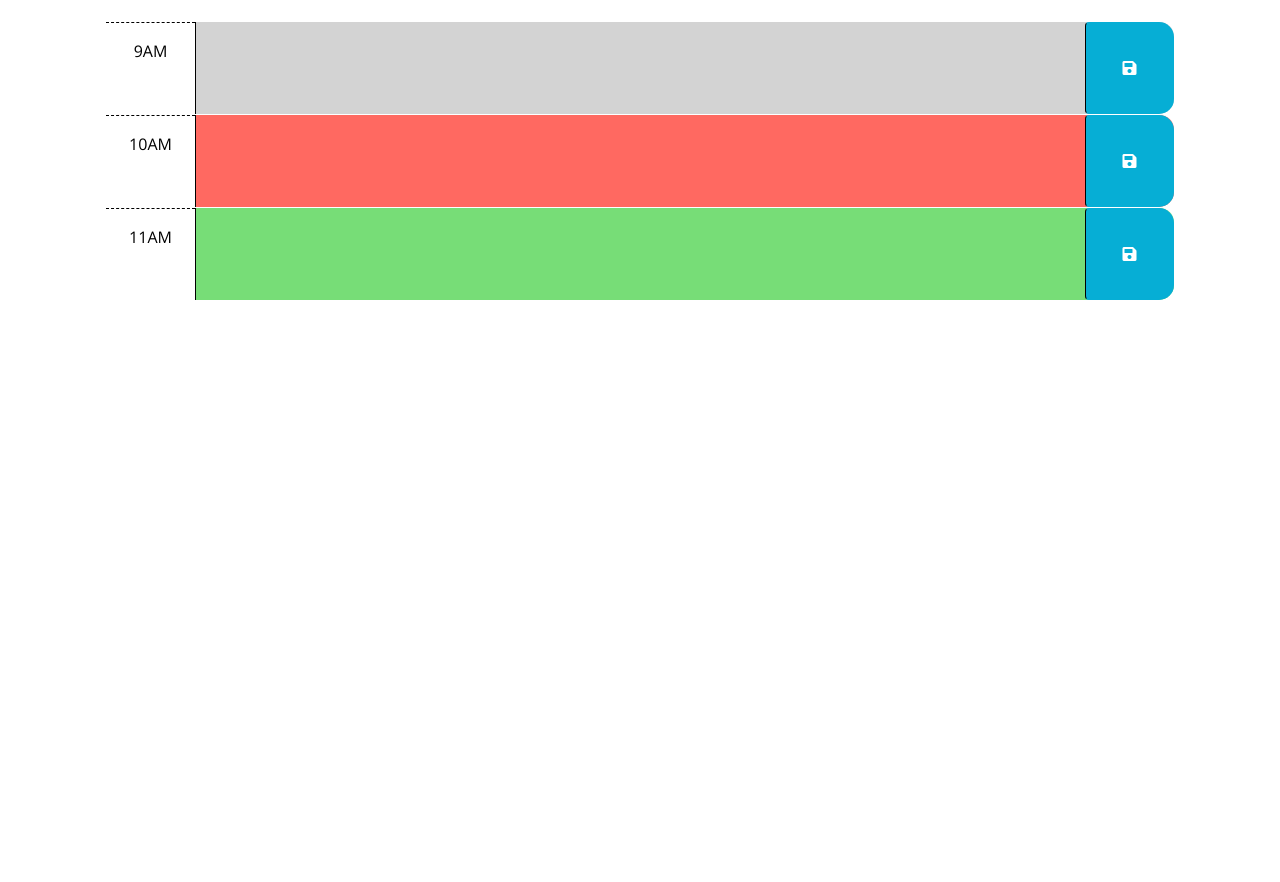
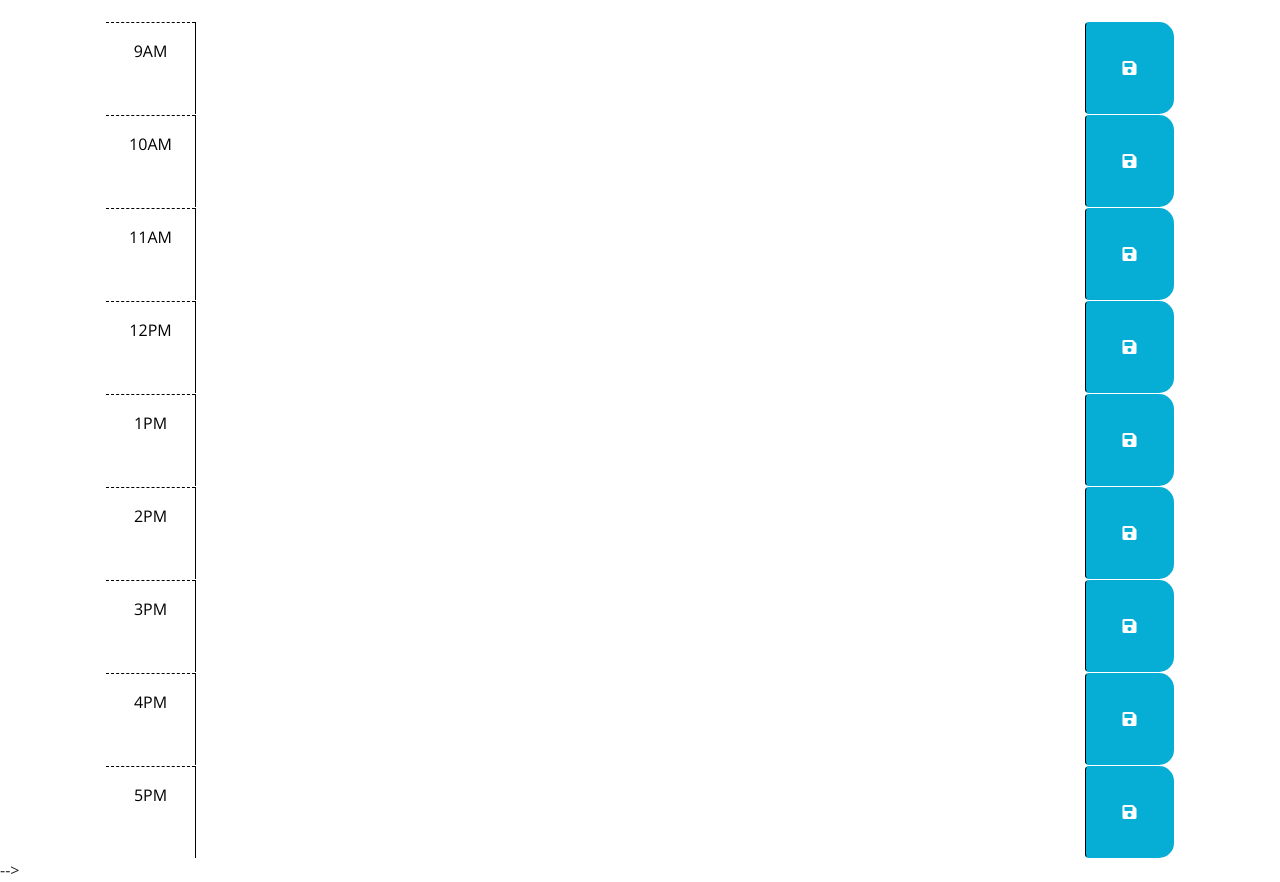
Before and after one commit to bragceo/Lavell-s-Work-Day-Scheduler-, a plain HTML site: page index.html in a window 1280 px wide. Shown: the part 235-1117 px from the top of the page. Before the commit the page ends 800 px from the top, so only its background shows below. Drawn offline with nearby package versions, Linux system fonts and the light colour scheme.

Commit message:
replaced time-blocks with 9 new time-blocks all with a unique data-time attribute

```diff
--- a/index.html
+++ b/index.html
@@ -1,4 +1,131 @@
 <!DOCTYPE html>
+<html lang="en">
+  <head>
+    <meta charset="UTF-8" />
+    <meta name="viewport" content="width=device-width, initial-scale=1.0" />
+    <meta http-equiv="X-UA-Compatible" content="ie=edge" />
+    <link
+      rel="stylesheet"
+      href="https://cdn.jsdelivr.net/npm/bootstrap@5.1.3/dist/css/bootstrap.min.css"
+    />
+    <link
+      rel="stylesheet"
+      href="https://use.fontawesome.com/releases/v5.8.1/css/all.css"
+      integrity="sha384-50oBUHEmvpQ+1lW4y57PTFmhCaXp0ML5d60M1M7uH2+nqUivzIebhndOJK28anvf"
+      crossorigin="anonymous"
+    />
+    <link
+      href="https://fonts.googleapis.com/css?family=Open+Sans&display=swap"
+      rel="stylesheet"
+    />
+    <link rel="stylesheet" href="style.css" />
+    <title>Work Day Scheduler</title>
+  </head>
+
+  <body>
+    <header class="p-5 mb-4 border-5 border-bottom border-dark text-center">
+      <h1 class="display-3">Work Day Scheduler</h1>
+      <p class="lead">A simple calendar app for scheduling your work day</p>
+      <p id="currentDay" class="lead"></p>
+    </header>
+    <div class="container-lg px-5">
+      <!-- Use data-time for time-block divs to store the hour value of the block. The
+           hour values are in 24-hour format. The javascript will need to compare the
+           value stored in data-time with the current hour to apply the "past",
+           "present", and "future" classes accordingly.
+           -->
+      <!-- Use a text area with data-index to store the user input. The data-index
+           value will be used as a key to save the input value in local storage.
+           -->
+      <div class="row time-block">
+        <div class="col-2 col-md-1 hour text-center py-3">9AM</div>
+        <textarea class="col-8 col-md-10 description" rows="3" data-index="0"></textarea>
+        <button class="btn saveBtn col-2 col-md-1" data-index="0">
+          <i class="fas fa-save" aria-hidden="true"></i>
+        </button>
+      </div>
+
+      <div class="row time-block">
+        <div class="col-2 col-md-1 hour text-center py-3">10AM</div>
+        <textarea class="col-8 col-md-10 description" rows="3" data-index="1"></textarea>
+        <button class="btn saveBtn col-2 col-md-1" data-index="1">
+          <i class="fas fa-save" aria-hidden="true"></i>
+        </button>
+      </div>
+
+      <div class="row time-block">
+        <div class="col-2 col-md-1 hour text-center py-3">11AM</div>
+        <textarea class="col-8 col-md-10 description" rows="3" data-index="2"></textarea>
+        <button class="btn saveBtn col-2 col-md-1" data-index="2">
+          <i class="fas fa-save" aria-hidden="true"></i>
+        </button>
+      </div>
+
+      <div class="row time-block">
+        <div
+    class="col-2 col-md-1 hour text-center py-3">12PM</div>
+    <textarea class="col-8 col-md-10 description" rows="3" data-index="3"></textarea>
+    <button class="btn saveBtn col-2 col-md-1" data-index="3">
+      <i class="fas fa-save" aria-hidden="true"></i>
+    </button>
+  </div>
+
+  <div class="row time-block">
+    <div class="col-2 col-md-1 hour text-center py-3">1PM</div>
+    <textarea class="col-8 col-md-10 description" rows="3" data-index="4"></textarea>
+    <button class="btn saveBtn col-2 col-md-1" data-index="4">
+      <i class="fas fa-save" aria-hidden="true"></i>
+    </button>
+  </div>
+
+  <div class="row time-block">
+    <div class="col-2 col-md-1 hour text-center py-3">2PM</div>
+    <textarea class="col-8 col-md-10 description" rows="3" data-index="5"></textarea>
+    <button class="btn saveBtn col-2 col-md-1" data-index="5">
+      <i class="fas fa-save" aria-hidden="true"></i>
+    </button>
+  </div>
+
+  <div class="row time-block">
+    <div class="col-2 col-md-1 hour text-center py-3">3PM</div>
+    <textarea class="col-8 col-md-10 description" rows="3" data-index="6"></textarea>
+    <button class="btn saveBtn col-2 col-md-1" data-index="6">
+      <i class="fas fa-save" aria-hidden="true"></i>
+    </button>
+  </div>
+
+  <div class="row time-block">
+    <div class="col-2 col-md-1 hour text-center py-3">4PM</div>
+    <textarea class="col-8 col-md-10 description" rows="3" data-index="7"></textarea>
+    <button class="btn saveBtn col-2 col-md-1" data-index="7">
+      <i class="fas fa-save" aria-hidden="true"></i>
+    </button>
+  </div>
+
+  <div class="row time-block">
+    <div class="col-2 col-md-1 hour text-center py-3">5PM</div>
+    <textarea class="col-8 col-md-10 description" rows="3" data-index="8"></textarea>
+    <button class="btn saveBtn col-2 col-md-1" data-index="8">
+      <i class="fas fa-save" aria-hidden="true"></i>
+    </button>
+  </div>
+</div>
+
+<script src="https://code.jquery.com/jquery-3.4.1.min.js"></script>
+<script
+  src="https://cdn.jsdelivr.net/npm/dayjs@1.11.3/dayjs.min.js"
+  integrity="sha256-iu/zLUB+QgISXBLCW/mcDi/rnf4m4uEDO0wauy76x7U="
+  crossorigin="anonymous"
+></script>
+
+<script src="script.js"></script>
+
+ </body>
+</html>
+
+
+
+<!-- <!DOCTYPE html>
 <html lang="en">
   <head>
     <meta charset="UTF-8" />
@@ -36,43 +163,43 @@
         demonstrating how the css provided can be leveraged to create the
         desired layout and colors. The html below should be removed or updated
         in the finished product. Remember to delete this comment once the
-        code is implemented.
-        -->
+        code is implemented. -->
+
 
       <!-- Example of a past time block. The "past" class adds a gray background color. -->
-      <div id="hour-9" class="row time-block past">
+      <!-- <div id="hour-9" class="row time-block past">
         <div class="col-2 col-md-1 hour text-center py-3">9AM</div>
         <textarea class="col-8 col-md-10 description" rows="3"> </textarea>
         <button class="btn saveBtn col-2 col-md-1" aria-label="save">
           <i class="fas fa-save" aria-hidden="true"></i>
         </button>
-      </div>
+      </div> -->
 
       <!-- Example of a a present time block. The "present" class adds a red background color. -->
-      <div id="hour-10" class="row time-block present">
+      <!-- <div id="hour-10" class="row time-block present">
         <div class="col-2 col-md-1 hour text-center py-3">10AM</div>
         <textarea class="col-8 col-md-10 description" rows="3"> </textarea>
         <button class="btn saveBtn col-2 col-md-1" aria-label="save">
           <i class="fas fa-save" aria-hidden="true"></i>
         </button>
-      </div>
+      </div> -->
 
       <!-- Example of a future time block. The "future" class adds a green background color. -->
-      <div id="hour-11" class="row time-block future">
+      <!-- <div id="hour-11" class="row time-block future">
         <div class="col-2 col-md-1 hour text-center py-3">11AM</div>
         <textarea class="col-8 col-md-10 description" rows="3"> </textarea>
         <button class="btn saveBtn col-2 col-md-1" aria-label="save">
           <i class="fas fa-save" aria-hidden="true"></i>
         </button>
-      </div>
+      </div> -->
 
-    <script src="https://code.jquery.com/jquery-3.4.1.min.js"></script>
+    <!-- <script src="https://code.jquery.com/jquery-3.4.1.min.js"></script>
     <script
       src="https://cdn.jsdelivr.net/npm/dayjs@1.11.3/dayjs.min.js"
       integrity="sha256-iu/zLUB+QgISXBLCW/mcDi/rnf4m4uEDO0wauy76x7U="
       crossorigin="anonymous"
-    ></script>
+    ></script> -->
 
-    <script src="script.js"></script>
+    <!-- <script src="script.js"></script>
   </body>
-</html>
+</html> --> -->
```
